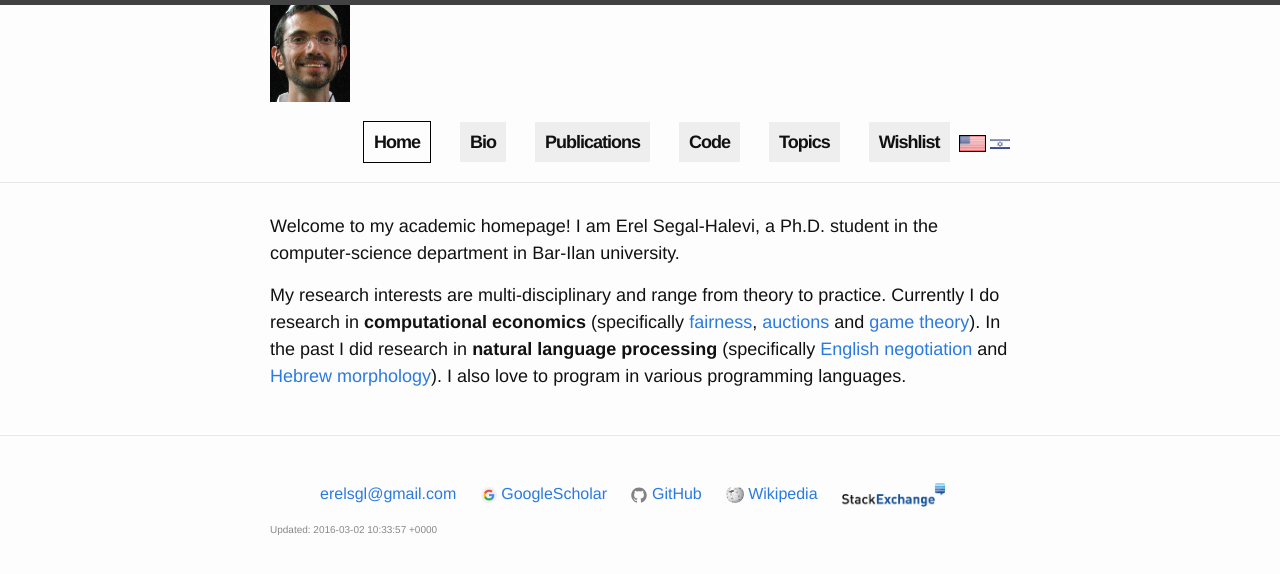
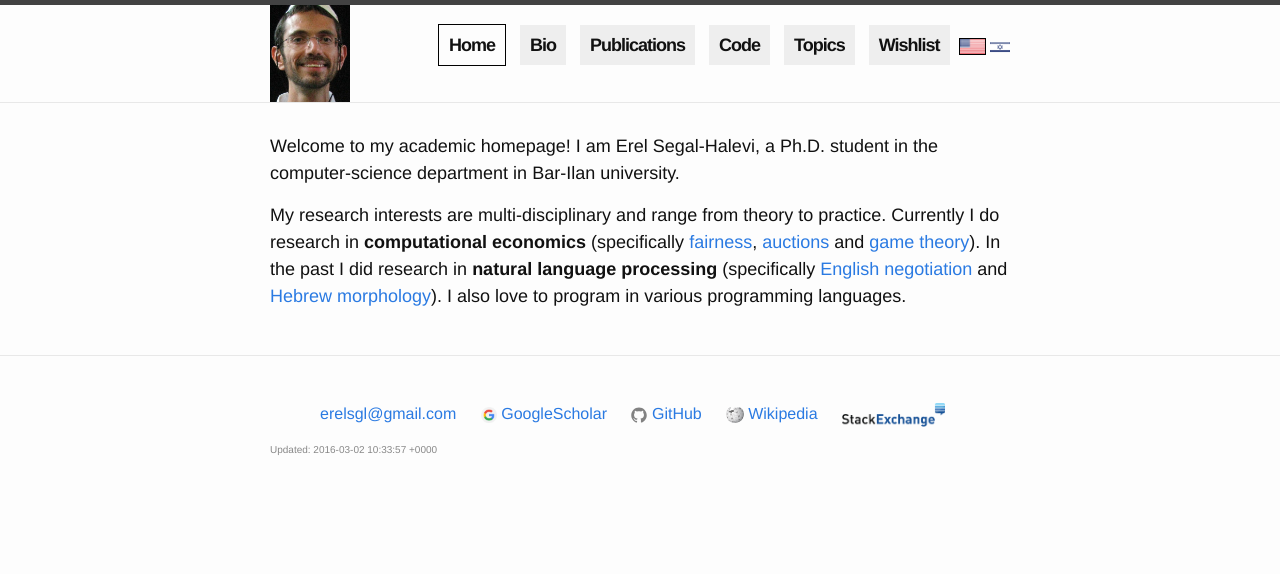
Before and after one commit to erelsgl/erelsgl.github.io, a Jekyll site: the page built from pages/en/about.md, in a window 1280 px wide. Shown: the top 574 px of the page. Built offline with Jekyll 4.4.1, drawn with Linux system fonts in a browser that asks for light colours.

Commit message:
Update _layout.scss

```diff
--- a/_sass/_layout.scss
+++ b/_sass/_layout.scss
@@ -63,9 +63,9 @@
         line-height: $base-line-height;
 
         // Gaps between nav items, but not on the last one
-        &:not(:last-child) {
+        /*&:not(:last-child) {
             margin-right: 20px;
-        }
+        }*/
     }
 
     @include media-query($on-palm) {
```
